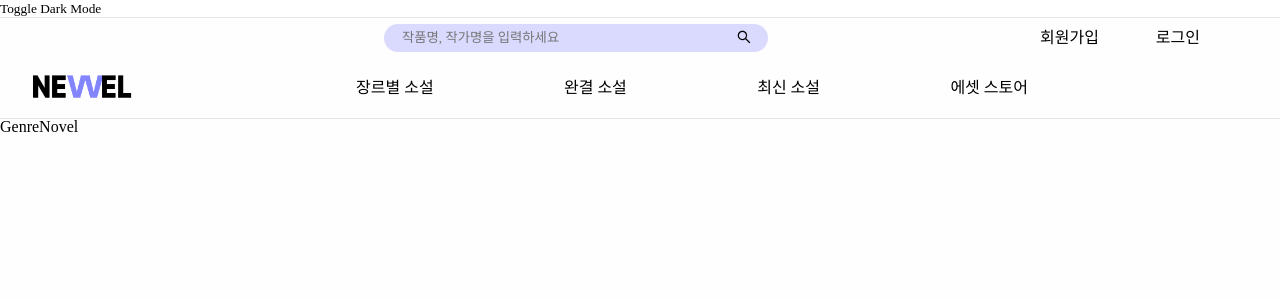
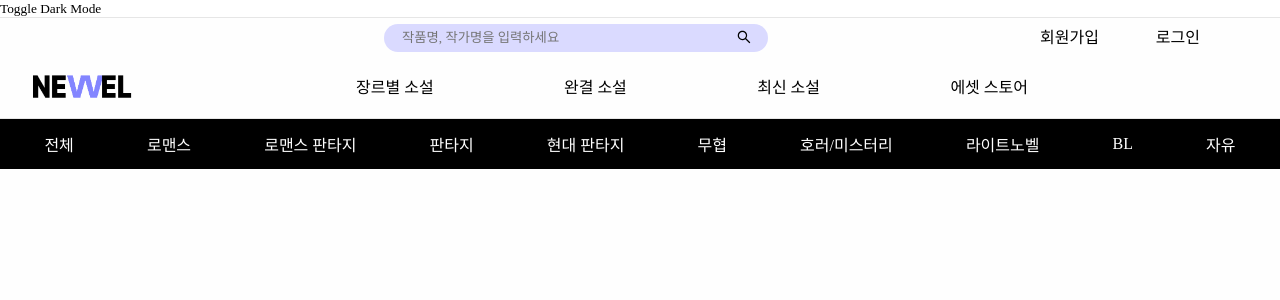
Before and after one commit to qgw13467/nevvel, a Next.js app in the folder frontend/nevvel/: page /novels/genres in a window 1280 px wide. Shown: the top 300 px of the page. Built offline with nearby package versions, Linux system fonts and the light colour scheme.

Commit message:
feat : add 네브바 장르 선택 시 소설 리스트 페이지로 넘어가도록 route 설정 - 소설 네브바 생성 - 소설 네브바 색상 추가

```diff
--- a/frontend/nevvel/src/components/layout/NavigationBottom.tsx
+++ b/frontend/nevvel/src/components/layout/NavigationBottom.tsx
@@ -1,4 +1,5 @@
 import Link from "next/link";
+import { useRouter } from "next/router";
 import Image from "next/image";
 import nevvel_light from "../../assets/img/nevvel_light.png";
 import nevvel_dark from "../../assets/img/nevvel_dark.png";
@@ -9,21 +10,47 @@ import { tabletH } from "../../util/Mixin";
 import { mobile } from "../../util/Mixin";
 
 function NavigationBottom() {
+  const router = useRouter();
+
+  const genreSelectHandler = () => {
+    router.push(
+      {
+        pathname: "/novels/genres",
+        query: { genre: 1, sort: "like" },
+      },
+      `/novels/genres`
+    );
+  };
+
+  const completedSelectHandler = () => {
+    router.push(
+      {
+        pathname: "/novels/completed",
+        query: { genre: 1, sort: "like" },
+      },
+      `/novels/completed`
+    );
+  };
+
+  const latestSelectHandler = () => {
+    router.push(
+      {
+        pathname: "/novels/latest",
+        query: { genre: 1, sort: "like" },
+      },
+      `/novels/latest`
+    );
+  };
+
   return (
     <Wrapper>
       <Link href="/">
         <Image src={nevvel_light} alt="Logo" width={100} height={25} />
       </Link>
       <Novel>
-        <Genre>
-          <Link href="/novels/genres">장르별 소설</Link>
-        </Genre>
-        <Completed>
-          <Link href="/novels/completed">완결 소설</Link>
-        </Completed>
-        <Latest>
-          <Link href="/novels/latest">최신 소설</Link>
-        </Latest>
+        <Genre onClick={genreSelectHandler}>장르별 소설</Genre>
+        <Completed onClick={completedSelectHandler}>완결 소설</Completed>
+        <Latest onClick={latestSelectHandler}>최신 소설</Latest>
         <AssetStore>
           <Link href="/assetstore/assetstore">에셋 스토어</Link>
         </AssetStore>
@@ -66,11 +93,17 @@ const Novel = styled.div`
   }
 `;
 
-const Genre = styled.div``;
+const Genre = styled.div`
+  cursor: pointer;
+`;
 
-const Completed = styled.div``;
+const Completed = styled.div`
+  cursor: pointer;
+`;
 
-const Latest = styled.div``;
+const Latest = styled.div`
+  cursor: pointer;
+`;
 
 const AssetStore = styled.div``;
 
--- /dev/null
+++ b/frontend/nevvel/src/components/main/GenreList.tsx
@@ -0,0 +1,42 @@
+import { useRouter } from "next/router";
+import styled from "styled-components";
+
+interface Props {
+  id: number;
+  name: string;
+  nav: string;
+}
+
+function GenreList({ id, name, nav }: Props) {
+  const router = useRouter();
+
+  const genreSelectHandler = () => {
+    router.push(
+      { pathname: `/novels/${nav}`, query: { genre: id, sort: "like" } },
+      `/novels/${nav}`
+    );
+  };
+
+  return (
+    <GenreWrapper>
+      <GenreName type="button" value={name} onClick={genreSelectHandler} />
+    </GenreWrapper>
+  );
+}
+
+export default GenreList;
+
+const GenreWrapper = styled.div`
+  display: flex;
+`;
+
+const GenreName = styled.input`
+  background-color: ${({ theme }) => theme.color.subNavbar};
+  border: none;
+  color: ${({ theme }) => theme.color.text2};
+  font-size: 16px;
+  justify-content: center;
+  :hover {
+    cursor: pointer;
+  }
+`;
--- /dev/null
+++ b/frontend/nevvel/src/components/main/NovelNav.tsx
@@ -0,0 +1,40 @@
+import GenreList from "./GenreList";
+import styled from "styled-components";
+
+interface Nav {
+  nav: string;
+}
+
+function NovelNav({ nav }: Nav) {
+  const dummy_genres = [
+    { id: 1, name: "전체" },
+    { id: 2, name: "로맨스" },
+    { id: 3, name: "로맨스 판타지" },
+    { id: 4, name: "판타지" },
+    { id: 5, name: "현대 판타지" },
+    { id: 6, name: "무협" },
+    { id: 7, name: "호러/미스터리" },
+    { id: 8, name: "라이트노벨" },
+    { id: 9, name: "BL" },
+    { id: 10, name: "자유" },
+  ];
+
+  return (
+    <Wrapper>
+      {dummy_genres.map((genre) => (
+        <GenreList key={genre.id} id={genre.id} name={genre.name} nav={nav} />
+      ))}
+    </Wrapper>
+  );
+}
+
+export default NovelNav;
+
+const Wrapper = styled.div`
+  background-color: ${({ theme }) => theme.color.subNavbar};
+  display: flex;
+  justify-content: space-between;
+  padding-left: 3%;
+  padding-right: 3%;
+  height: 3.125rem;
+`;
--- a/frontend/nevvel/src/constants/styles/theme.ts
+++ b/frontend/nevvel/src/constants/styles/theme.ts
@@ -26,7 +26,7 @@ export const darkTheme: DefaultTheme = {
     buttonText:"#000000",
     pointText:"5c5db3",
     navbar: "#000000",
-    subNavbar:"#000000",
+    subNavbar:"#dadaff",
     background: "#1a1a1a",
     button:"#e6e6e6",
     point:"#696acc",
--- a/frontend/nevvel/src/pages/novels/genres.tsx
+++ b/frontend/nevvel/src/pages/novels/genres.tsx
@@ -1,7 +1,19 @@
-import { Fragment } from "react";
+import NovelNav from "@/src/components/main/NovelNav";
+import { useRouter } from "next/dist/client/router";
+import styled from "styled-components";
 
 function GenreNovel() {
-  return <Fragment>GenreNovel</Fragment>;
+  const { query } = useRouter();
+
+  return (
+    <Wrapper>
+      <NovelNav nav="genres" />
+      {query.genre}
+      {query.sort}
+    </Wrapper>
+  );
 }
 
 export default GenreNovel;
+
+const Wrapper = styled.div``;
```
Also changed, not shown: frontend/nevvel/src/pages/novels/completed.tsx (+14 -2 lines), frontend/nevvel/src/pages/novels/latest.tsx (+14 -2 lines).
